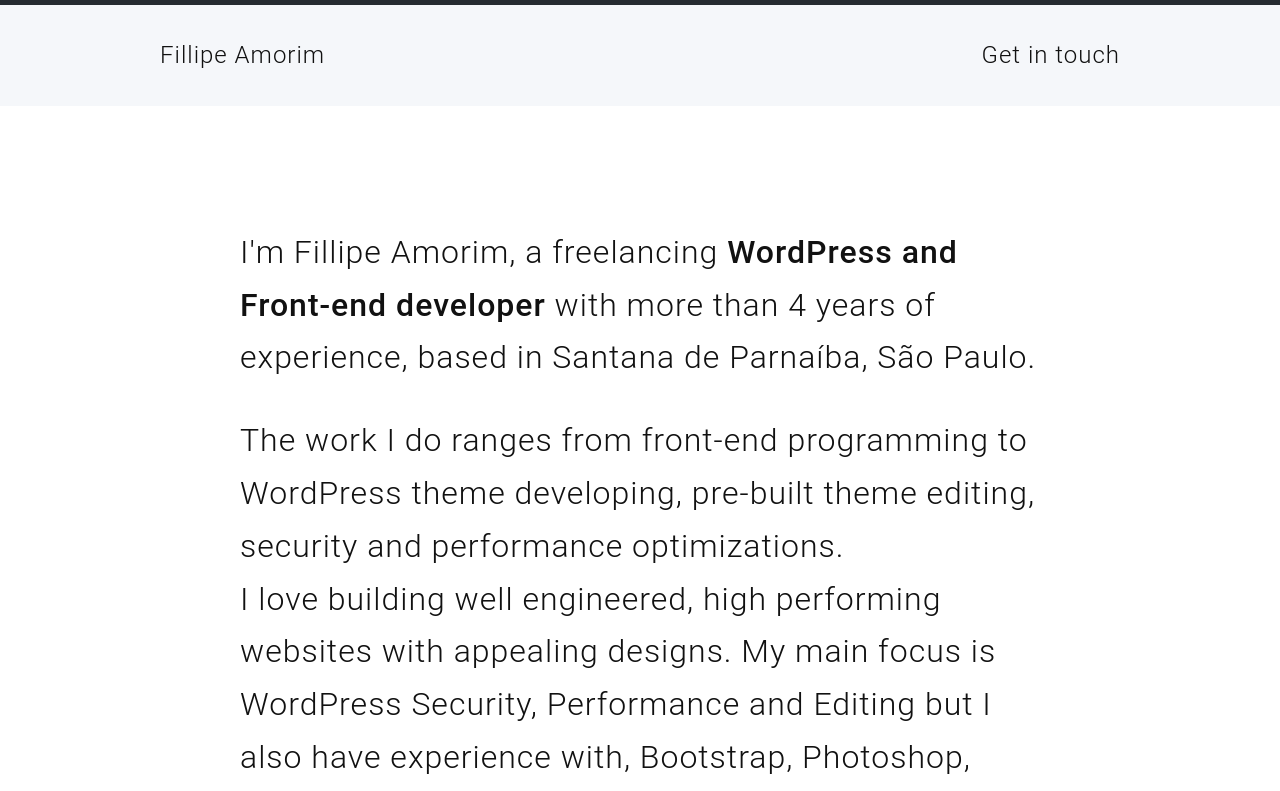
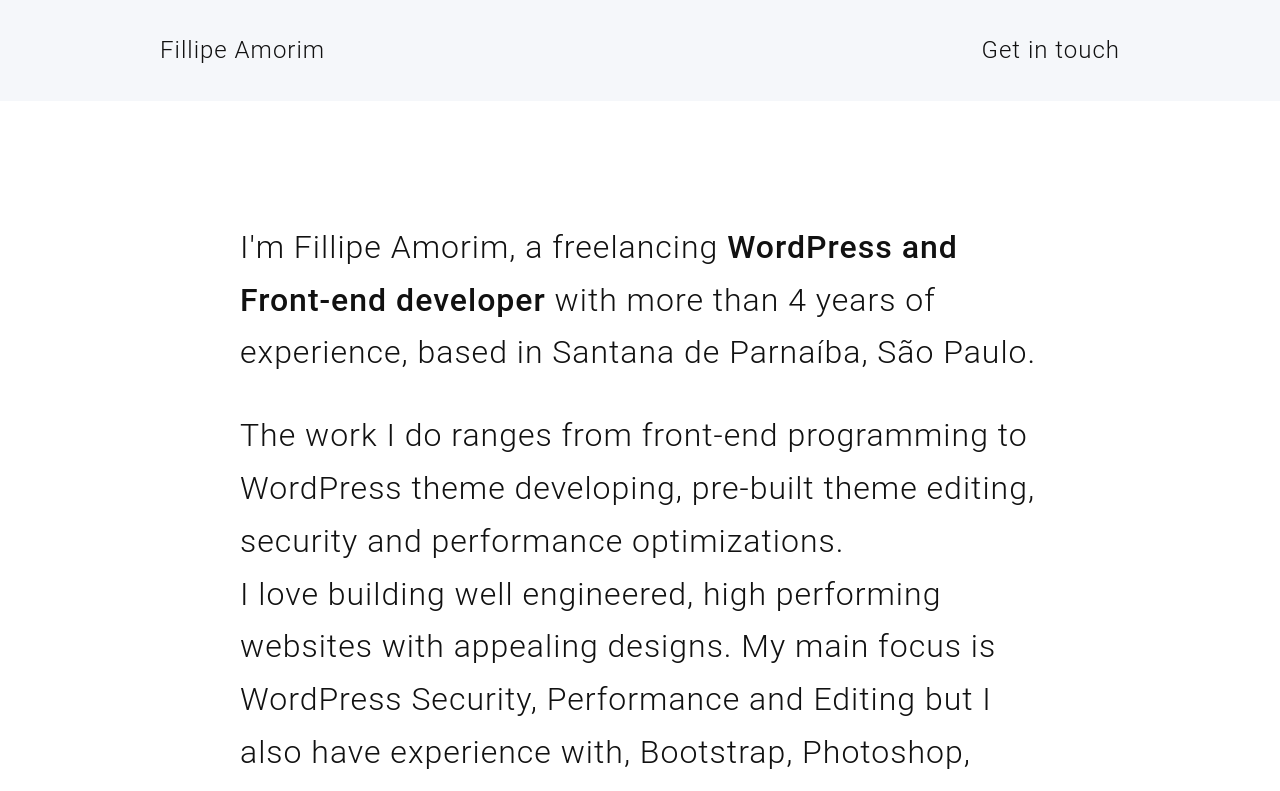
Before and after one commit to fillipeamorim/Portfolio, a plain HTML site: page index.html in a window 1280 px wide. Shown: the top 791 px of the page. Drawn offline with Linux system fonts and the light colour scheme.

Commit message:
Changed CSS

```diff
--- a/index.html
+++ b/index.html
@@ -64,7 +64,7 @@
 			}
 			.Foot-title { font-weight: 500; color: #999; margin-bottom: 10px }
 			.Foot-link { display: block; margin-bottom: .4em }
-			.Head { border-top: 5px solid #262B31; background-color: #F5F7FA; }
+			.Head { background-color: #F5F7FA; }
 			.Head-logo { display: inline-block; vertical-align: middle; }
 			.Head-logoTitle { display: inline-block; }
 			.Head-navLink { float: right }
```
